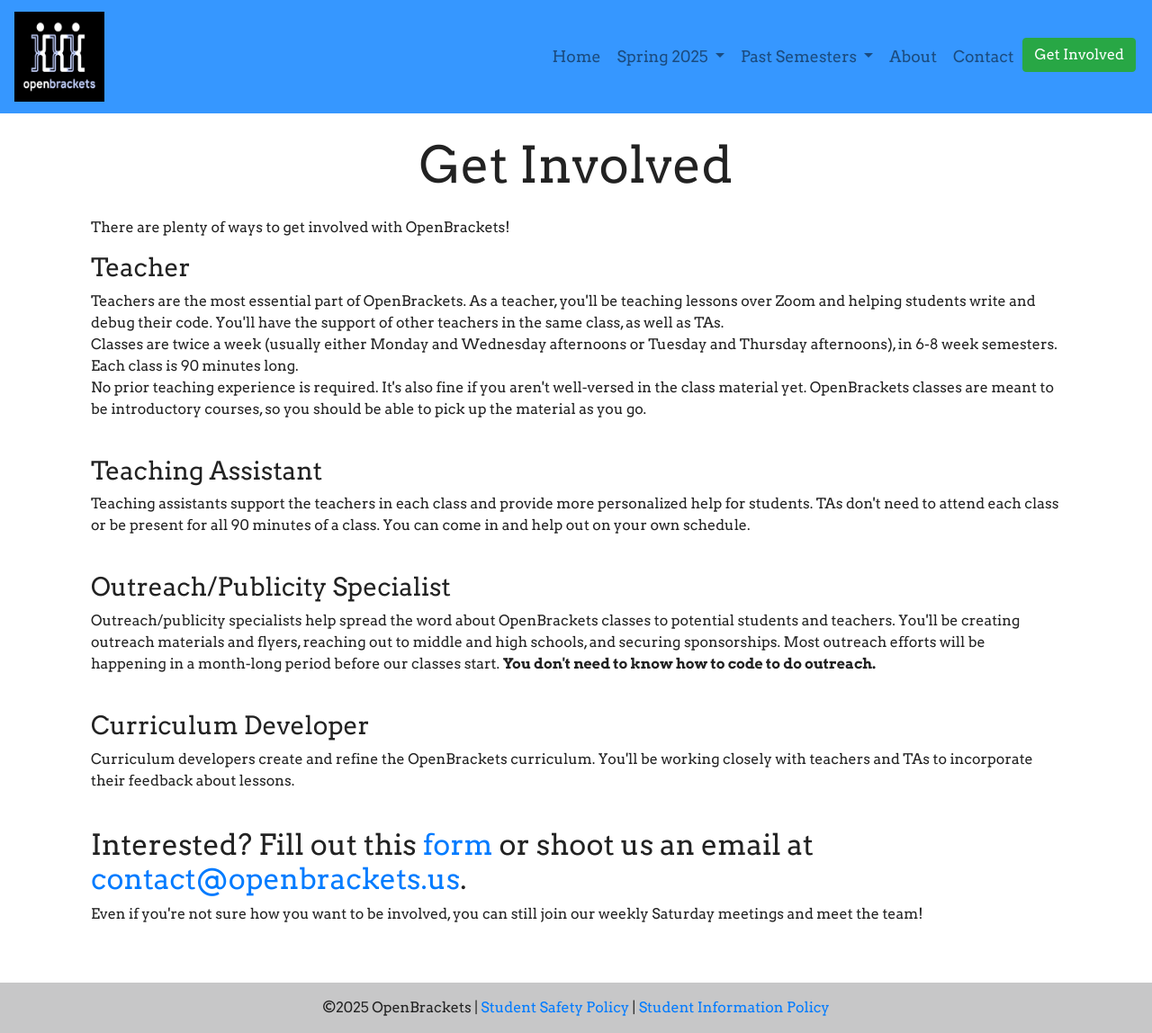
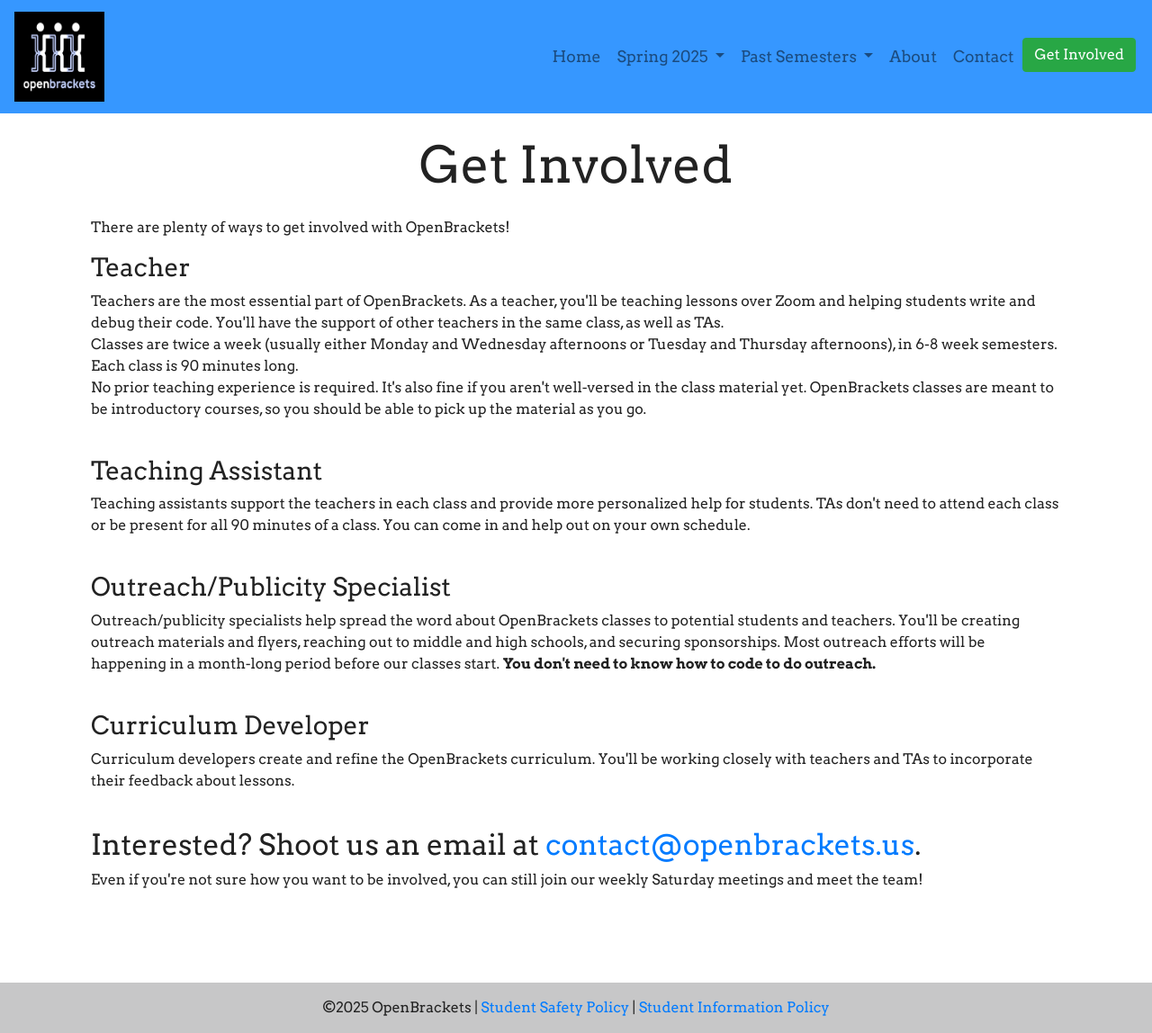
Before and after one commit to qpwoeirut/OpenBrackets-website, a Jekyll site: the page built from getInvolved.html, in a window 1280 px wide and 1148 px high. Shown: the whole window at 90% size. Built offline with Jekyll 4.4.1, drawn with Linux system fonts in a browser that asks for light colours.

Commit message:
Update getInvolved.html

```diff
--- a/getInvolved.html
+++ b/getInvolved.html
@@ -49,7 +49,7 @@
     </p>
     <br>
 
-    <h2>Interested? Fill out this <a href="https://forms.gle/ckppN2JnuQEZzrpr6">form</a> or shoot us an email at <a href="mailto:contact@openbrackets.us">contact@openbrackets.us</a>.</h2>
+    <h2>Interested? <!-- Fill out this <a href="https://forms.gle/ckppN2JnuQEZzrpr6">form</a> or -->Shoot us an email at <a href="mailto:contact@openbrackets.us">contact@openbrackets.us</a>.</h2>
     <!-- contact@openbrackets.us. -->
     <p>
         Even if you're not sure how you want to be involved, you can still join our weekly Saturday meetings and meet the team!
```
